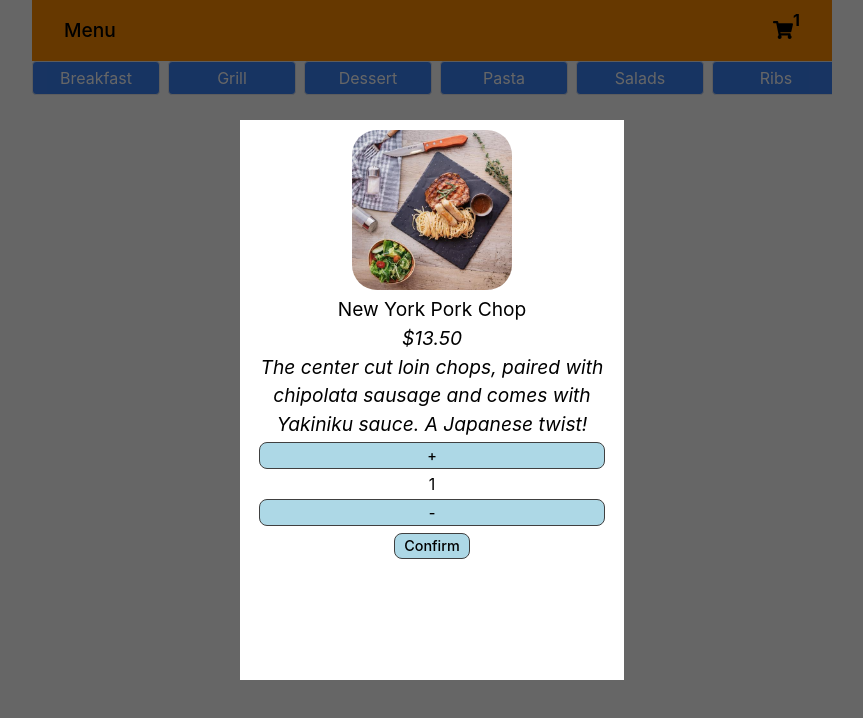
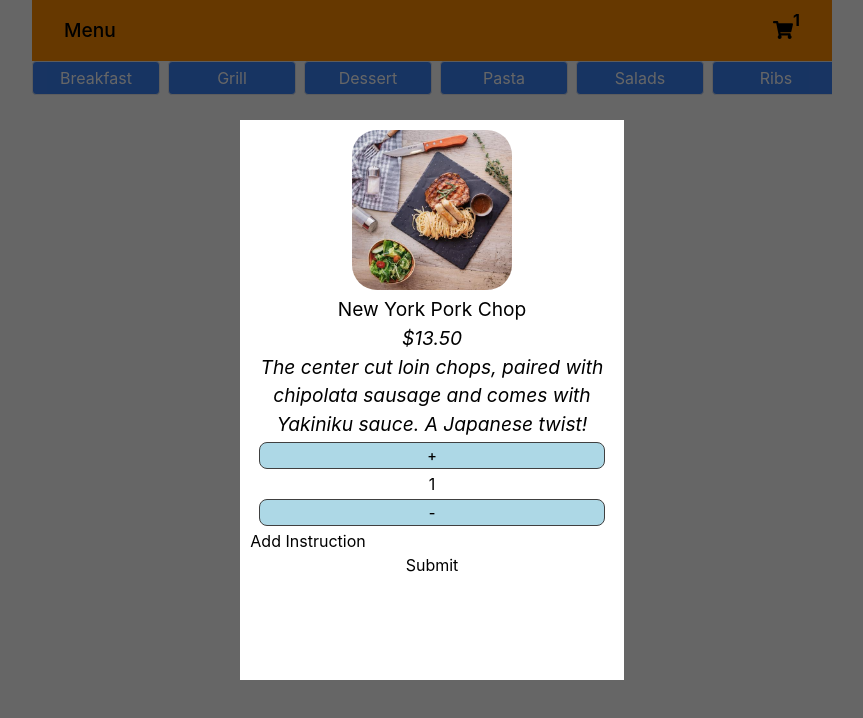
Before and after one commit to daphneje/Restaurant, a React (Create React App) app in the folder restaurant-app/: page /menu/Appetizers in a window 1280 px wide. Both pictures are taken after a click on the button "Add To Cart". Shown: the top 718 px of the page, without its empty margins (208-1071 px from the left). Built offline with nearby package versions, Linux system fonts and the light colour scheme.

Commit message:
Added feature to put  instructions to cart items

```diff
--- a/restaurant-app/src/App.js
+++ b/restaurant-app/src/App.js
@@ -1,5 +1,5 @@
 import React, { useState } from "react";
-import { NavBar } from "./components";
+// import { NavBar } from "./components";
 import { BrowserRouter as Router } from "react-router-dom";
 import "./App.css";
 // import Cart from './components/Cart/Cart';
@@ -16,27 +16,44 @@ const foodItem = { foodItemList };
 
 function App() {
   const [cartItems, setCartItems] = useState([]);
+  const [cartItemExists, setCartItemExists] = useState();
+
+  function itemExists(cartItems, product) {
+    const exist = cartItems.find((item) => item.id === product.id);
+    if (exist) {
+      return exist;
+    }
+    return false;
+  }
+
+  const addSpecialInstruction = (product, instruction) => {
+      setCartItems(
+        cartItems.map((item) =>
+          item.id === product.id ? { ...item, instruction: instruction } : item
+        )
+      );
+    }
 
   const addItem = (product) => {
+    setCartItemExists(true);
     // console.log(cartItems)
-    const exist = cartItems.find((item) => item.id === product.id);
+    const exist = itemExists(cartItems, product);
     if (exist) {
       setCartItems(
         cartItems.map((item) =>
           item.id === product.id ? { ...exist, qty: exist.qty + 1 } : item
         )
       );
-      // console.log(cartItems)
     } else {
       setCartItems([...cartItems, { ...product, qty: 1 }]);
       // console.log(cartItems)
     }
   };
   const removeItem = (pdt) => {
-    const exist = cartItems.find((x) => x.id === pdt.id);
+    const exist = itemExists(cartItems, pdt);
     if (exist.qty <= 1) {
-    //
-    setCartItems(cartItems.filter((x) => x.id !== pdt.id));
+      setCartItemExists(false);
+      setCartItems(cartItems.filter((x) => x.id !== pdt.id));
     } else {
       setCartItems(
         cartItems.map((x) =>
@@ -55,6 +72,9 @@ function App() {
           cartItems={cartItems}
           addItem={addItem}
           removeItem={removeItem}
+          itemInCart = {()=> setCartItemExists(false)}
+          itemExists = {itemExists}
+          addSpecialInstruction = {addSpecialInstruction}
         />
       </div>
     </Router>
--- a/restaurant-app/src/components/Cart/Cart.js
+++ b/restaurant-app/src/components/Cart/Cart.js
@@ -19,7 +19,8 @@ const Cart = ({cartItems, addItem, removeItem}) => {
         <div>
             {cartItems.map((item)=>(
                 item.qty <= 0?
-               null: <div key = {item.id} className='app_checkout_list'>
+               null: <>
+               <div key = {item.id} className='app_checkout_list'>
                     <div className='col-1'>{item.title}</div>
                     <div className='col-2'>
                         <button onClick={()=> removeItem(item)}>
@@ -33,6 +34,8 @@ const Cart = ({cartItems, addItem, removeItem}) => {
                         {item.qty} x ${item.unitPrice.toFixed(2)}
                     </div>
                 </div>
+               <div>Special Instruction: {item.instruction}</div>
+               </>
             ))}
         </div>
         {cartItems.length !== 0 && (
--- a/restaurant-app/src/components/PopupItem/PopupItem.js
+++ b/restaurant-app/src/components/PopupItem/PopupItem.js
@@ -1,7 +1,7 @@
-import React from "react";
+import React, {useState} from "react";
 import "./PopupItem.css";
-import { useParams } from "react-router-dom";
-import { useState } from "react";
+// import { useParams } from "react-router-dom";
+// import { useState } from "react";
 
 const PopUpItem = ({
   modal,
@@ -12,7 +12,12 @@ const PopUpItem = ({
   addItem,
   removeItem,
   cartItems,
+  itemInCart,
+  itemExists,
+  addSpecialInstruction
 }) => {
+
+  const [instruction, setInstruction]= useState("")
 
   function showQuantity(cartItems, product){
     const searchItem = cartItems.find((item) => item.id === product.id)
@@ -20,6 +25,19 @@ const PopUpItem = ({
       return 0
     }
       return cartItems.find((item) => item.id === product.id).qty
+  }
+
+  function handleSubmit(event){
+    event.preventDefault();
+    modalClose()
+    addSpecialInstruction(product,instruction)
+    setInstruction(itemExists(cartItems, product).instruction)
+
+  }
+  function handleChange(event){
+    event.preventDefault();
+    setInstruction(event.target.value)
+
   }
 
   const showHideClassName = modal
@@ -36,15 +54,23 @@ const PopUpItem = ({
           <p className="p_category_title">{product.title}</p>
           <p className="p_category_price">${product.unitPrice.toFixed(2)}</p>
           <p className="p_category_price">{product.description}</p>
+
           <div className="counter">
             <button onClick={() => addItem(product)}>+</button>
             <div>{showQuantity(cartItems, product)}</div>
             <button onClick={() => removeItem(product)}>-</button>
           </div>
         </div>
-        <button type="button" class="button" onClick={modalClose}>
+        <form>
+          <label>
+            Add Instruction
+            <input type = "text" value= {instruction} onChange={handleChange} />
+          </label>
+          <input type="submit" value="Submit" onClick={handleSubmit} />
+        </form>
+        {/* <button type="button" class="button" onClick={modalClose}>
           Confirm
-        </button>
+        </button> */}
       </section>
     </div>
   );
--- a/restaurant-app/src/router/RoutesFile.js
+++ b/restaurant-app/src/router/RoutesFile.js
@@ -1,32 +1,58 @@
-import React from 'react'
-import {Main, MenuItems, Splash} from '../screens'
-import {Route, Routes} from 'react-router-dom'
-import { CategoryBar, Cart, NavBar } from '../components'
+import React from "react";
+import { Main, MenuItems, Splash } from "../screens";
+import { Route, Routes } from "react-router-dom";
+import { CategoryBar, Cart, NavBar } from "../components";
 
+const RoutesFile = ({
+  foodCategory,
+  foodItem,
+  cartItems,
+  addItem,
+  removeItem,
+  itemInCart,
+  itemExists,
+  addSpecialInstruction
+}) => {
+  return (
+    <div className="content">
+      <NavBar cartItems={cartItems} />
+      <Routes>
+        <Route path="/" element={<Splash />} />
+        <Route path="/main" element={<Main foodCategory={foodCategory} />} />
+        <Route
+          path="/menu/:id"
+          element={
+            <>
+              <CategoryBar />
+              <div>
+                <MenuItems
+                  foodItem={foodItem}
+                  addItem={addItem}
+                  removeItem={removeItem}
+                  cartItems={cartItems}
+                  itemInCart={itemInCart}
+                  itemExists ={itemExists}
+                  addSpecialInstruction ={addSpecialInstruction}
 
-const RoutesFile = ({foodCategory, foodItem, cartItems, addItem, removeItem}) => {
+                />
+              </div>
+            </>
+          }
+        />
 
-  return (
-    <div className='content'>
-      <NavBar cartItems={cartItems}/>
-      <Routes>
-        <Route path='/' element = {<Splash/>} />
-        <Route path='/main' element = {<Main foodCategory = {foodCategory}/>} />
-        <Route path='/menu/:id' element = {<>
-        <CategoryBar/>
-     <div>
-     <MenuItems foodItem = {foodItem} addItem={addItem} removeItem = {removeItem} cartItems={cartItems}/>
-     </div>
-
-
-
-        </>} />
-
-        <Route path='/cart' element={<Cart cartItems={cartItems} addItem={addItem} removeItem={removeItem}/>}/>
-
+        <Route
+          path="/cart"
+          element={
+            <Cart
+              cartItems={cartItems}
+              addItem={addItem}
+              removeItem={removeItem}
+            />
+          }
+        />
       </Routes>
     </div>
-  )
-}
+  );
+};
 
-export default RoutesFile
+export default RoutesFile;
--- a/restaurant-app/src/screens/menu/MenuItems.js
+++ b/restaurant-app/src/screens/menu/MenuItems.js
@@ -6,10 +6,17 @@ import PopUpItem from "../../components/PopupItem/PopupItem";
 // import {foodItem} from '../../constants'
 // import Item from '../../components/Item/Item'
 
-  const MenuItems = ({ foodItem, addItem, removeItem, cartItems}) => {
-
+const MenuItems = ({
+  foodItem,
+  addItem,
+  removeItem,
+  cartItems,
+  itemInCart,
+  itemExists,
+  addSpecialInstruction,
+}) => {
   const [popUpItem, setPopUpItem] = useState(false);
-  const [product , selectProduct] = useState(null);
+  const [product, selectProduct] = useState(null);
 
   const { foodItemList } = foodItem;
   const { id } = useParams();
@@ -28,23 +35,25 @@ import PopUpItem from "../../components/PopupItem/PopupItem";
             <button
               onClick={() => {
                 addItem(product);
-               selectProduct(product)
+                selectProduct(product);
                 setPopUpItem(true);
               }}
             >
               Add To Cart
             </button>
-
           </div>
         ))}
-         <PopUpItem
-                modal={popUpItem}
-                modalClose={() => setPopUpItem(false)}
-                product={product}
-                addItem = {addItem}
-                removeItem = {removeItem}
-                cartItems = {cartItems}
-              />
+        <PopUpItem
+          modal={popUpItem}
+          modalClose={() => setPopUpItem(false)}
+          product={product}
+          addItem={addItem}
+          removeItem={removeItem}
+          cartItems={cartItems}
+          itemInCart={itemInCart}
+          itemExists={itemExists}
+          addSpecialInstruction ={addSpecialInstruction}
+        />
       </div>
     </div>
   );
```
